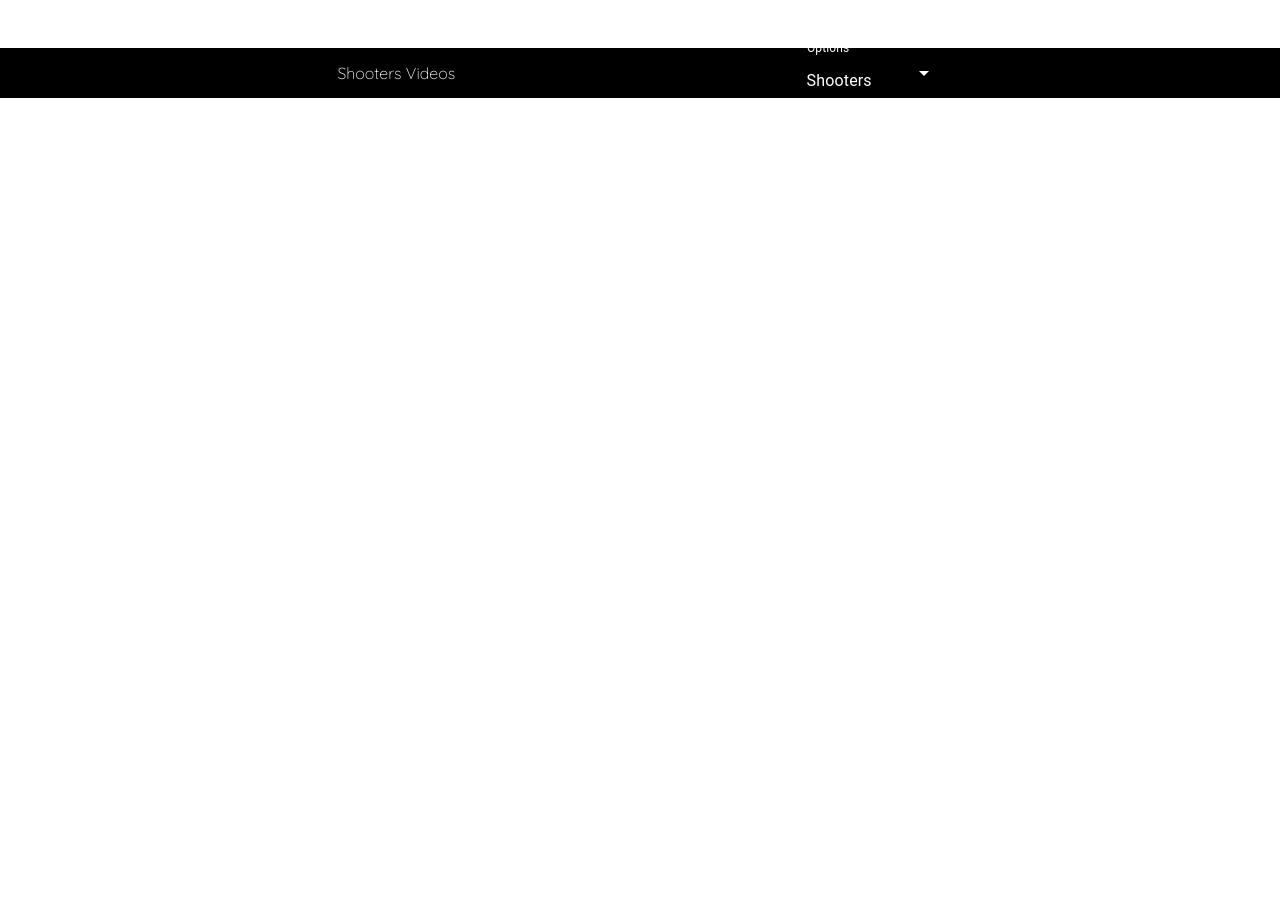
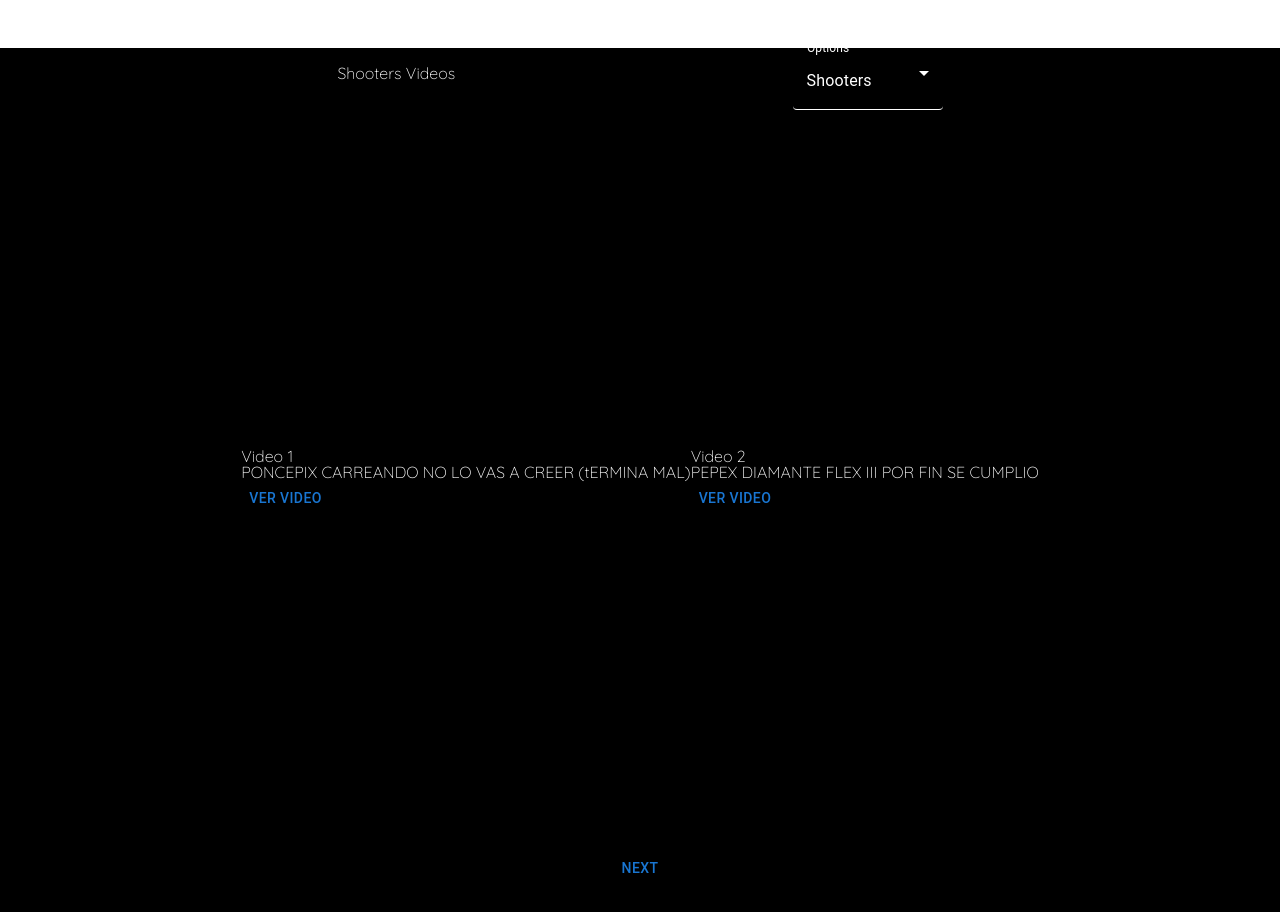
Before and after one commit to Lars17S/interlink-webapp, a React (Create React App) app in the folder interlinked-frontend/: page /videos in a window 1280 px wide. Shown: the part 80-992 px from the top of the page. Before the commit the page ends 800 px from the top, so only its background shows below. Built offline with nearby package versions, Linux system fonts and the light colour scheme.

Commit message:
MultimediaModal, FilterTitle and VideosView update

```diff
--- a/interlinked-frontend/src/components/videos-components/FilterTitle.tsx
+++ b/interlinked-frontend/src/components/videos-components/FilterTitle.tsx
@@ -1,12 +1,10 @@
 import React from 'react';
 /** @jsxImportSource @emotion/react */ import { css } from '@emotion/react';
 /** @jsxImportSource @emotion/react */ import {
-  TextField,
   Select,
   FormControl,
   InputLabel,
   MenuItem,
-  Button,
   SelectChangeEvent,
 } from '@mui/material';
 
--- /dev/null
+++ b/interlinked-frontend/src/components/videos-components/ListVideos.tsx
@@ -0,0 +1,108 @@
+import React, { useState } from 'react';
+/** @jsxImportSource @emotion/react */ import { css } from '@emotion/react';
+import { Button, CircularProgress } from '@mui/material';
+import MultimediaModal from './MultimediaModal';
+
+const ViewStyle = css({
+  padding: '2rem',
+});
+
+const ListStyle = css({
+  width: '100%',
+  minHeight: 'calc(100vh - 96px)',
+  display: 'flex',
+  flexWrap: 'wrap',
+  justifyContent: 'center',
+  alignContent: 'center',
+});
+
+const ButtonDivStyle = css({
+  display: 'flex',
+  width: '45%',
+  margin: 'auto',
+  justifyContent: 'space-around',
+  padding: '1rem',
+});
+
+interface IData {
+  video_id: string;
+  title: string;
+  description: string;
+}
+
+interface ListVideosProps {}
+
+const ListVideos: React.FC<ListVideosProps> = ({}) => {
+  const [pageNum, setPageNum] = useState(0);
+  const [loadingFlag, setLoadingFlag] = useState(false);
+  const [open, setOpen] = useState(false);
+  const [dataVideos, setDataVideos] = useState<IData[]>([
+    {
+      video_id: 'Video 1',
+      title: 'Video 1',
+      description: 'PONCEPIX CARREANDO NO LO VAS A CREER (tERMINA MAL)',
+    },
+    {
+      video_id: 'Video 2',
+      title: 'Video 2',
+      description: 'PEPEX DIAMANTE FLEX III POR FIN SE CUMPLIO ',
+    },
+  ]);
+  const [videoElement, setVideoElement] = useState<IData>({
+    video_id: '',
+    title: '',
+    description: '',
+  });
+
+  const changePageNum = (offset: number) => {
+    setPageNum(pageNum + offset);
+    setLoadingFlag(true);
+  };
+
+  const handleOpen = (elementData: IData) => {
+    setOpen(true);
+    setVideoElement(elementData);
+  };
+
+  const handleClose = () => {
+    setOpen(false);
+  };
+
+  return (
+    <div css={ViewStyle}>
+      <div css={ListStyle}>
+        {loadingFlag ? (
+          <CircularProgress />
+        ) : (
+          dataVideos.map((element) => (
+            <div>
+              <h1> {element.title} </h1>
+              <p> {element.description}</p>
+              <Button id={element.video_id} onClick={() => handleOpen(element)}>
+                Ver video
+              </Button>
+            </div>
+          ))
+        )}
+        <MultimediaModal
+          data={videoElement}
+          open={open}
+          handleClose={handleClose}
+        />
+      </div>
+      <div css={ButtonDivStyle}>
+        {pageNum !== 0 && (
+          <Button id="previous" onClick={() => changePageNum(-1)}>
+            Previous
+          </Button>
+        )}
+
+        <Button id="next" onClick={() => changePageNum(1)}>
+          Next
+        </Button>
+      </div>
+    </div>
+  );
+};
+
+export default ListVideos;
--- /dev/null
+++ b/interlinked-frontend/src/components/videos-components/MultimediaModal.tsx
@@ -0,0 +1,62 @@
+import React from 'react';
+/** @jsxImportSource @emotion/react */ import { css } from '@emotion/react';
+import { Box, Modal, Typography } from '@mui/material';
+
+const style = {
+  position: 'absolute' as 'absolute',
+  top: '50%',
+  left: '50%',
+  transform: 'translate(-50%, -50%)',
+  width: 400,
+  bgcolor: 'background.paper',
+  border: '2px solid #000',
+  boxShadow: 24,
+  p: 4,
+};
+
+interface MultimediaModalProps {
+  data: {
+    video_id: string;
+    title: string;
+    description: string;
+  };
+  open: boolean;
+  handleClose: () => void;
+}
+
+const MultimediaModal: React.FC<MultimediaModalProps> = ({
+  data,
+  open,
+  handleClose,
+}) => {
+  return (
+    <Modal
+      open={open}
+      onClose={handleClose}
+      aria-labelledby="modal-modal-title"
+      aria-describedby="modal-modal-description"
+    >
+      <div>
+        <Box sx={style}>
+          <iframe
+            width="853"
+            height="480"
+            src={`https://www.youtube.com/embed/KYxsNJYgrgI`}
+            frameBorder="0"
+            allow="accelerometer; autoplay; clipboard-write; encrypted-media; gyroscope; picture-in-picture"
+            allowFullScreen
+            title="Embedded youtube"
+          />
+          <Typography id="modal-modal-title" variant="h6" component="h2">
+            {data.title}
+          </Typography>
+          <Typography id="modal-modal-description" sx={{ mt: 2 }}>
+            {data.description}
+          </Typography>
+        </Box>
+      </div>
+    </Modal>
+  );
+};
+
+export default MultimediaModal;
--- a/interlinked-frontend/src/views/videos/VideosView.tsx
+++ b/interlinked-frontend/src/views/videos/VideosView.tsx
@@ -1,6 +1,7 @@
 import React from 'react';
 /** @jsxImportSource @emotion/react */ import { css } from '@emotion/react';
 import FilterTitle from '../../components/videos-components/FilterTitle';
+import ListVideos from '../../components/videos-components/ListVideos';
 
 const pageStyle = css({
   backgroundColor: 'black',
@@ -11,6 +12,7 @@ const VideosView: React.FC = () => {
   return (
     <div css={pageStyle}>
       <FilterTitle />
+      <ListVideos />
     </div>
   );
 };
```
